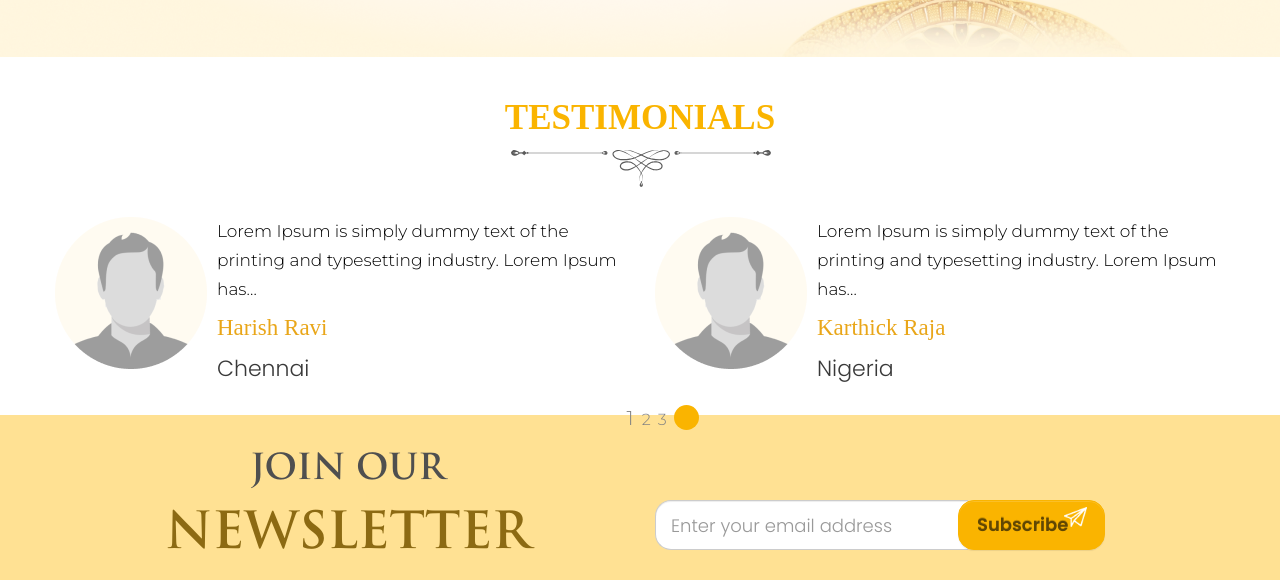
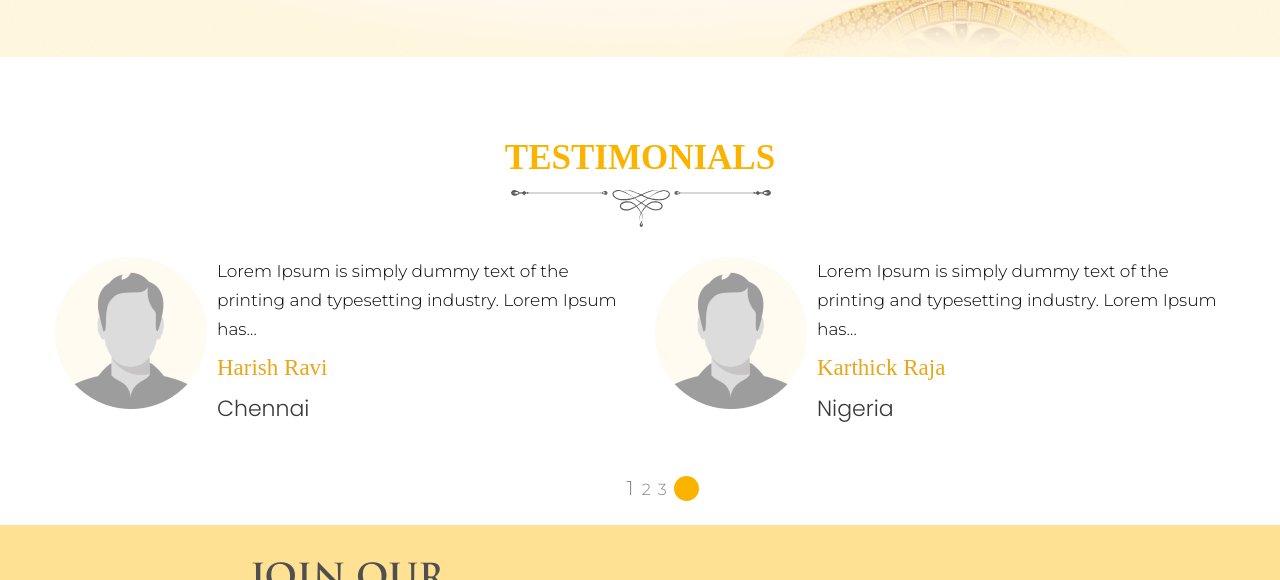
Before and after one commit to uitamil/swarnajewels, a plain HTML site: page index.html in a window 1280 px wide. Shown: the part 5791-6371 px from the top of the page. Drawn offline with nearby package versions, Linux system fonts and the light colour scheme.

Commit message:
Update style.css

```diff
--- a/css/style.css
+++ b/css/style.css
@@ -1174,7 +1174,11 @@ color: #393939;
     margin-bottom: 30px;
 }
 .testi-sec{
-    padding: 20px 0;
+   padding: 20px 0;
+    margin: 40px 0px;
+}
+.testi-sec div#myCarousel1 {
+    padding-bottom: 30px;
 }
 /* Testimonial section*/
 /************thiru code ends**************/
```
